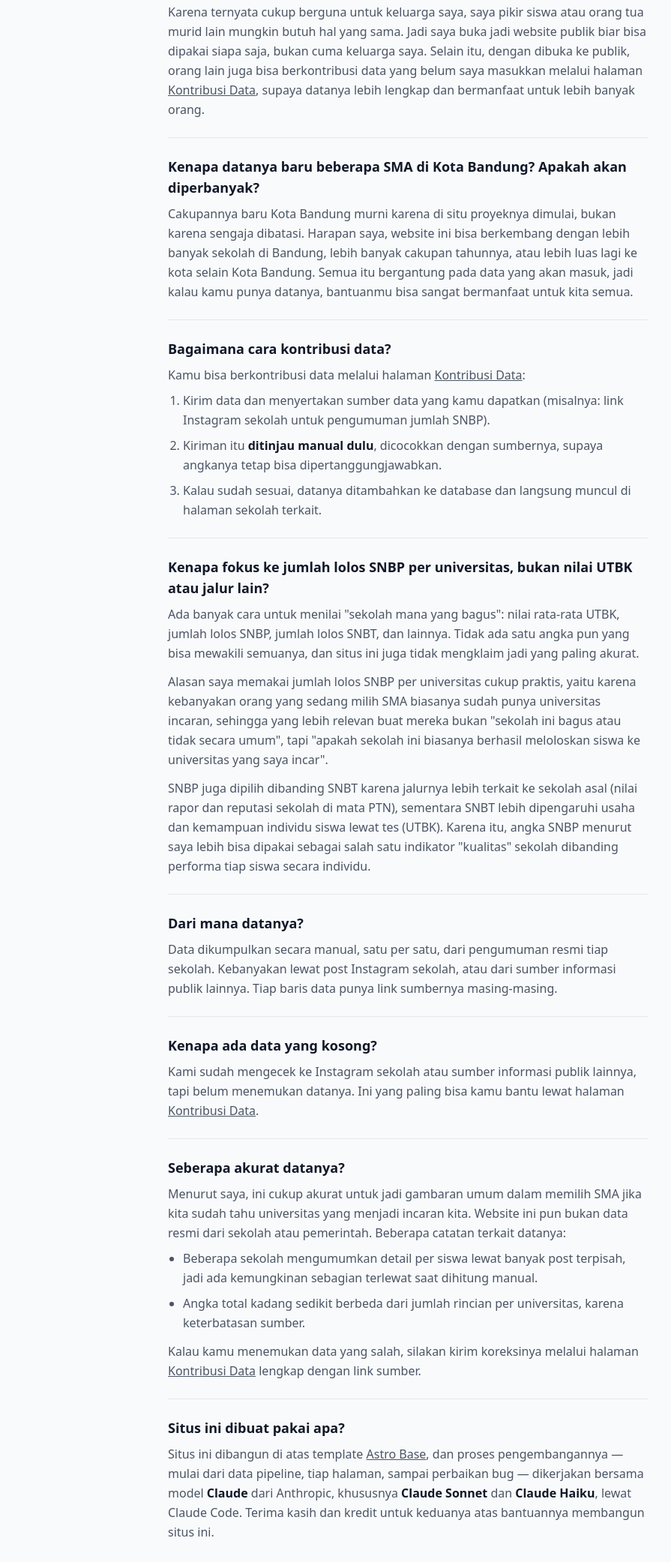
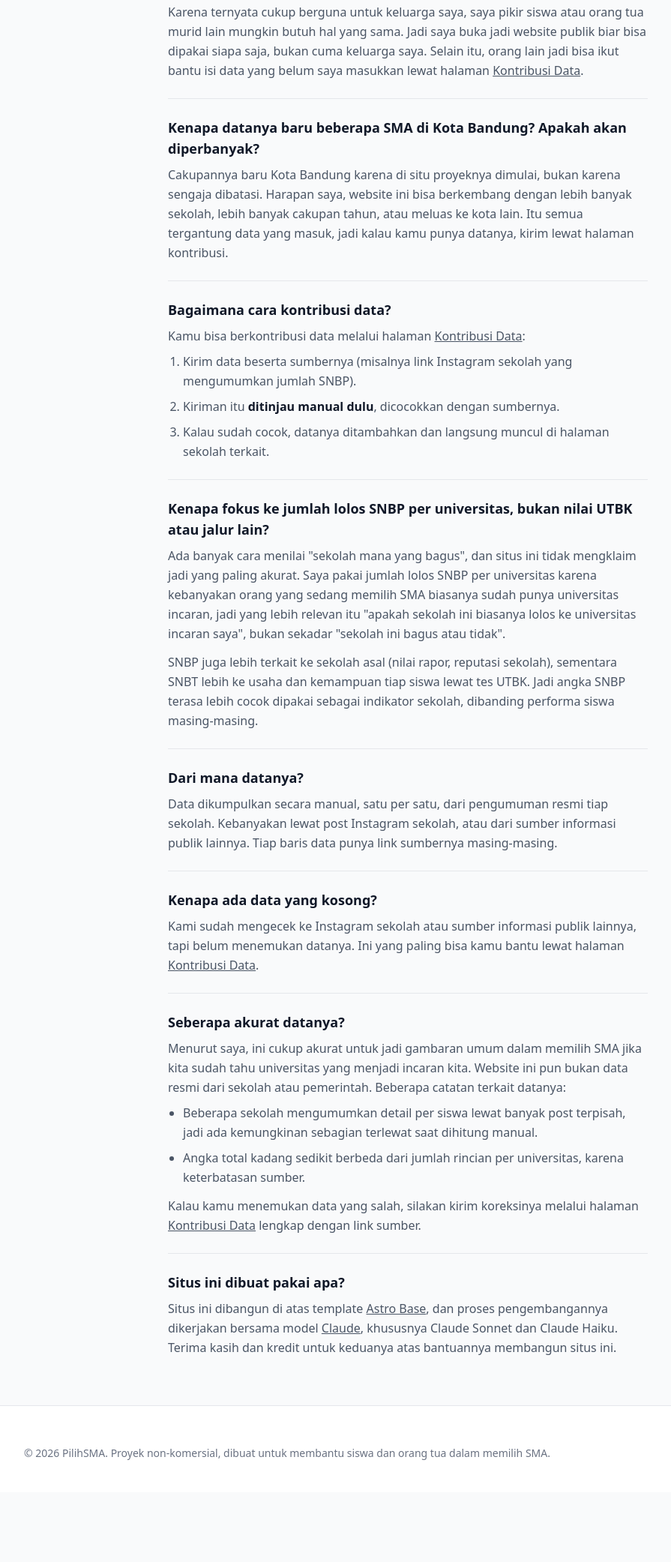
Before and after one commit to ryanalvita/pilih-sma, an Astro site: page /pilih-sma/about in a window 1280 px wide. Shown: the part 624-2707 px from the top of the page at 75% size, without its empty margins (96-991 px from the left). After the commit the page ends 2614 px from the top, so only its background shows below. Built offline with nearby package versions, Linux system fonts and the light colour scheme; Astro itself is replaced by a stand-in of ours.

Commit message:
feat: implement form and fix some wordings

```diff
--- a/src/components/SubmitDataForm.astro
+++ b/src/components/SubmitDataForm.astro
@@ -38,7 +38,7 @@ const currentYear = new Date().getFullYear();
   >
     <p class="font-medium">Terima kasih! Data sudah kami terima.</p>
     <p class="text-sm mt-1">
-      Kami akan tinjau dan tambahkan ke situs dalam beberapa hari.
+      Kami akan meninjau dan menambahkannya ke situs dalam beberapa hari.
     </p>
   </div>
 
@@ -111,7 +111,7 @@ const currentYear = new Date().getFullYear();
   <div>
     <label for="breakdown" class="block text-sm font-medium text-gray-700 mb-2">
       Rincian per universitas <span class="text-gray-400 font-normal"
-        ></span
+        >(opsional)</span
       >
     </label>
     <textarea
@@ -180,7 +180,7 @@ const currentYear = new Date().getFullYear();
     id="submit-button"
     class="w-full px-6 py-3 bg-gray-900 text-white rounded-lg hover:bg-amber-700 transition-colors font-medium focus:outline-none focus:ring-2 focus:ring-offset-2 focus:ring-gray-900 disabled:opacity-50 disabled:cursor-not-allowed"
   >
-    <span id="submit-text">Kontribusi data</span>
+    <span id="submit-text">Kirim data</span>
     <span id="submit-loading" class="hidden">Mengirim…</span>
   </button>
 </form>
--- a/src/config/site.mjs
+++ b/src/config/site.mjs
@@ -14,10 +14,10 @@ export const SITE = {
   ogImage: "/og-image.png", // Add this image to your public folder
   // Web3Forms: Get your free access key from https://web3forms.com
   // Leave empty to disable the "Kirim Data" form submission
-  web3formsAccessKey: "", // e.g., "YOUR_ACCESS_KEY_HERE"
+  web3formsAccessKey: "9d223da2-93a6-467e-940a-acc4f208781a",
   // Set to true to show "Kontribusi Data" links/nav (Header, homepage CTAs)
   // and make the /submit page reachable from the rest of the site. The
   // /submit page itself always exists; this just controls whether anything
   // points to it. Flip back to true whenever the feature is ready to launch.
-  submitEnabled: false,
+  submitEnabled: true,
 };
--- a/src/pages/about.astro
+++ b/src/pages/about.astro
@@ -60,12 +60,11 @@ import { SITE } from "../config/site.mjs";
             Karena ternyata cukup berguna untuk keluarga saya, saya pikir siswa
             atau orang tua murid lain mungkin butuh hal yang sama. Jadi saya
             buka jadi website publik biar bisa dipakai siapa saja, bukan cuma
-            keluarga saya. Selain itu, dengan dibuka ke publik, orang lain juga
-            bisa berkontribusi data yang belum saya masukkan melalui halaman <a
+            keluarga saya. Selain itu, orang lain jadi bisa ikut bantu isi data
+            yang belum saya masukkan lewat halaman <a
               href={`${SITE.base}/submit`}
               class="underline hover:text-amber-700">Kontribusi Data</a
-            >, supaya datanya lebih lengkap dan bermanfaat untuk lebih banyak
-            orang.
+            >.
           </p>
         </dd>
       </div>
@@ -77,12 +76,11 @@ import { SITE } from "../config/site.mjs";
         </dt>
         <dd class="text-gray-600 leading-relaxed">
           <p>
-            Cakupannya baru Kota Bandung murni karena di situ proyeknya dimulai,
-            bukan karena sengaja dibatasi. Harapan saya, website ini bisa
-            berkembang dengan lebih banyak sekolah di Bandung, lebih banyak
-            cakupan tahunnya, atau lebih luas lagi ke kota selain Kota Bandung.
-            Semua itu bergantung pada data yang akan masuk, jadi kalau kamu
-            punya datanya, bantuanmu bisa sangat bermanfaat untuk kita semua.
+            Cakupannya baru Kota Bandung karena di situ proyeknya dimulai, bukan
+            karena sengaja dibatasi. Harapan saya, website ini bisa berkembang
+            dengan lebih banyak sekolah, lebih banyak cakupan tahun, atau meluas
+            ke kota lain. Itu semua tergantung data yang masuk, jadi kalau kamu
+            punya datanya, kirim lewat halaman kontribusi.
           </p>
         </dd>
       </div>
@@ -100,18 +98,17 @@ import { SITE } from "../config/site.mjs";
           </p>
           <ol class="list-decimal pl-5 space-y-2">
             <li>
-              Kirim data dan menyertakan sumber data yang kamu dapatkan
-              (misalnya: link Instagram sekolah untuk pengumuman jumlah SNBP).
+              Kirim data beserta sumbernya (misalnya link Instagram sekolah yang
+              mengumumkan jumlah SNBP).
             </li>
             <li>
               Kiriman itu <strong class="text-gray-900"
                 >ditinjau manual dulu</strong
-              >, dicocokkan dengan sumbernya, supaya angkanya tetap bisa
-              dipertanggungjawabkan.
+              >, dicocokkan dengan sumbernya.
             </li>
             <li>
-              Kalau sudah sesuai, datanya ditambahkan ke database dan langsung
-              muncul di halaman sekolah terkait.
+              Kalau sudah cocok, datanya ditambahkan dan langsung muncul di
+              halaman sekolah terkait.
             </li>
           </ol>
         </dd>
@@ -124,26 +121,18 @@ import { SITE } from "../config/site.mjs";
         </dt>
         <dd class="text-gray-600 leading-relaxed space-y-3">
           <p>
-            Ada banyak cara untuk menilai "sekolah mana yang bagus": nilai
-            rata-rata UTBK, jumlah lolos SNBP, jumlah lolos SNBT, dan lainnya.
-            Tidak ada satu angka pun yang bisa mewakili semuanya, dan situs ini
-            juga tidak mengklaim jadi yang paling akurat.
+            Ada banyak cara menilai "sekolah mana yang bagus", dan situs ini
+            tidak mengklaim jadi yang paling akurat. Saya pakai jumlah lolos
+            SNBP per universitas karena kebanyakan orang yang sedang memilih SMA
+            biasanya sudah punya universitas incaran, jadi yang lebih relevan
+            itu "apakah sekolah ini biasanya lolos ke universitas incaran saya",
+            bukan sekadar "sekolah ini bagus atau tidak".
           </p>
           <p>
-            Alasan saya memakai jumlah lolos SNBP per universitas cukup praktis,
-            yaitu karena kebanyakan orang yang sedang milih SMA biasanya sudah
-            punya universitas incaran, sehingga yang lebih relevan buat mereka
-            bukan "sekolah ini bagus atau tidak secara umum", tapi "apakah
-            sekolah ini biasanya berhasil meloloskan siswa ke universitas yang
-            saya incar".
-          </p>
-          <p>
-            SNBP juga dipilih dibanding SNBT karena jalurnya lebih terkait ke
-            sekolah asal (nilai rapor dan reputasi sekolah di mata PTN),
-            sementara SNBT lebih dipengaruhi usaha dan kemampuan individu siswa
-            lewat tes (UTBK). Karena itu, angka SNBP menurut saya lebih bisa
-            dipakai sebagai salah satu indikator "kualitas" sekolah dibanding
-            performa tiap siswa secara individu.
+            SNBP juga lebih terkait ke sekolah asal (nilai rapor, reputasi
+            sekolah), sementara SNBT lebih ke usaha dan kemampuan tiap siswa
+            lewat tes UTBK. Jadi angka SNBP terasa lebih cocok dipakai sebagai
+            indikator sekolah, dibanding performa siswa masing-masing.
           </p>
         </dd>
       </div>
@@ -221,14 +210,13 @@ import { SITE } from "../config/site.mjs";
               class="underline hover:text-amber-700"
               target="_blank"
               rel="noopener noreferrer">Astro Base</a
-            >, dan proses pengembangannya — mulai dari data pipeline, tiap
-            halaman, sampai perbaikan bug — dikerjakan bersama model <strong
-              class="text-gray-900">Claude</strong
-            > dari Anthropic, khususnya <strong class="text-gray-900"
-              >Claude Sonnet</strong
-            > dan <strong class="text-gray-900">Claude Haiku</strong>, lewat
-            Claude Code. Terima kasih dan kredit untuk keduanya atas
-            bantuannya membangun situs ini.
+            >, dan proses pengembangannya dikerjakan bersama model <a
+              href="https://claude.ai"
+              class="underline hover:text-amber-700"
+              target="_blank"
+              rel="noopener noreferrer">Claude</a
+            >, khususnya Claude Sonnet dan Claude Haiku. Terima kasih dan
+            kredit untuk keduanya atas bantuannya membangun situs ini.
           </p>
         </dd>
       </div>
--- a/src/pages/submit.astro
+++ b/src/pages/submit.astro
@@ -27,12 +27,10 @@ import { SITE } from "../config/site.mjs";
         Bantu lengkapi data ini
       </h1>
       <p class="mt-4 text-gray-600 leading-relaxed">
-        Data di website ini masih banyak belum lengkap, baik dari sisi data penerimaan SNBP
-        per sekolah, per tahun, atau pun per daerah dari luar Kota Bandung.
-        Kalau kamu punya data dan sumber pengumuman SNBP dari sebuah sekolah,
-        kirimkan lewat formulir di bawah. Setiap kiriman akan ditinjau manual
-        terlebih dulu sebelum ditambahkan ke data, supaya angkanya tetap bisa
-        dipertanggungjawabkan.
+        Data di website PilihSMA masih banyak yang belum lengkap, baik sekolah,
+        tahun, maupun untuk sekolah di daerah luar Kota Bandung. Kalau kamu
+        punya data dan sumbernya, kirim lewat formulir di bawah. Nanti kami akan
+        tinjau dulu sebelum ditambahkan untuk menjaga akurasi datanya.
       </p>
     </header>
 
```
